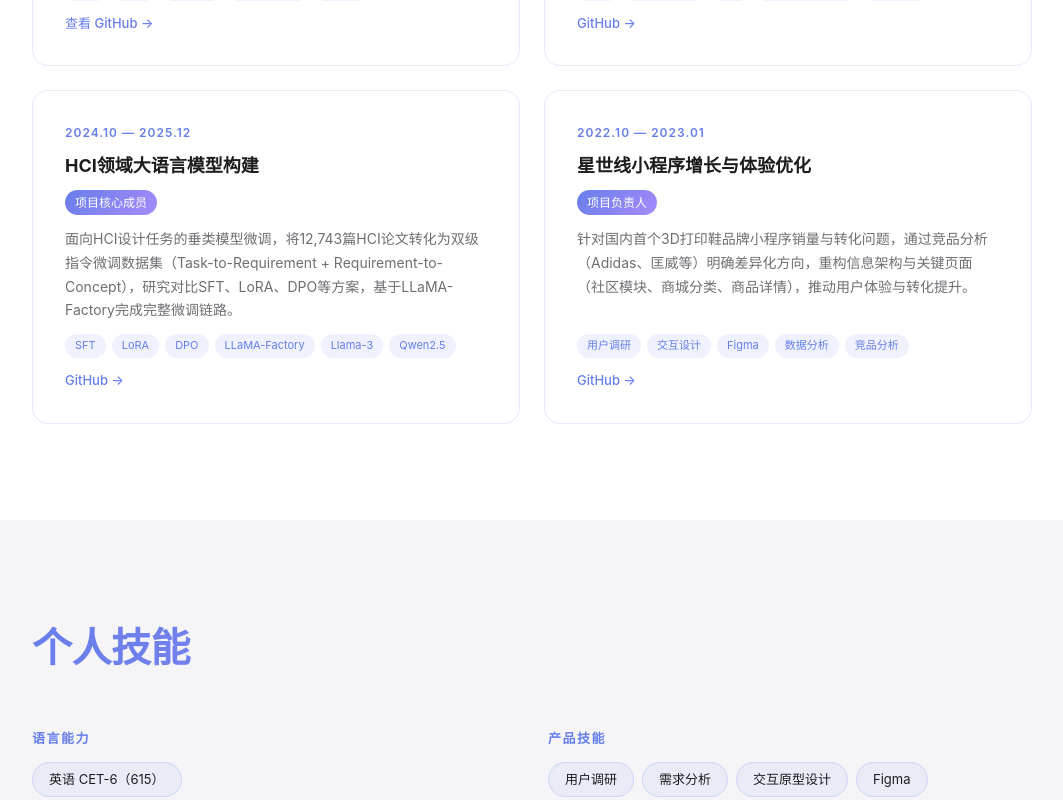
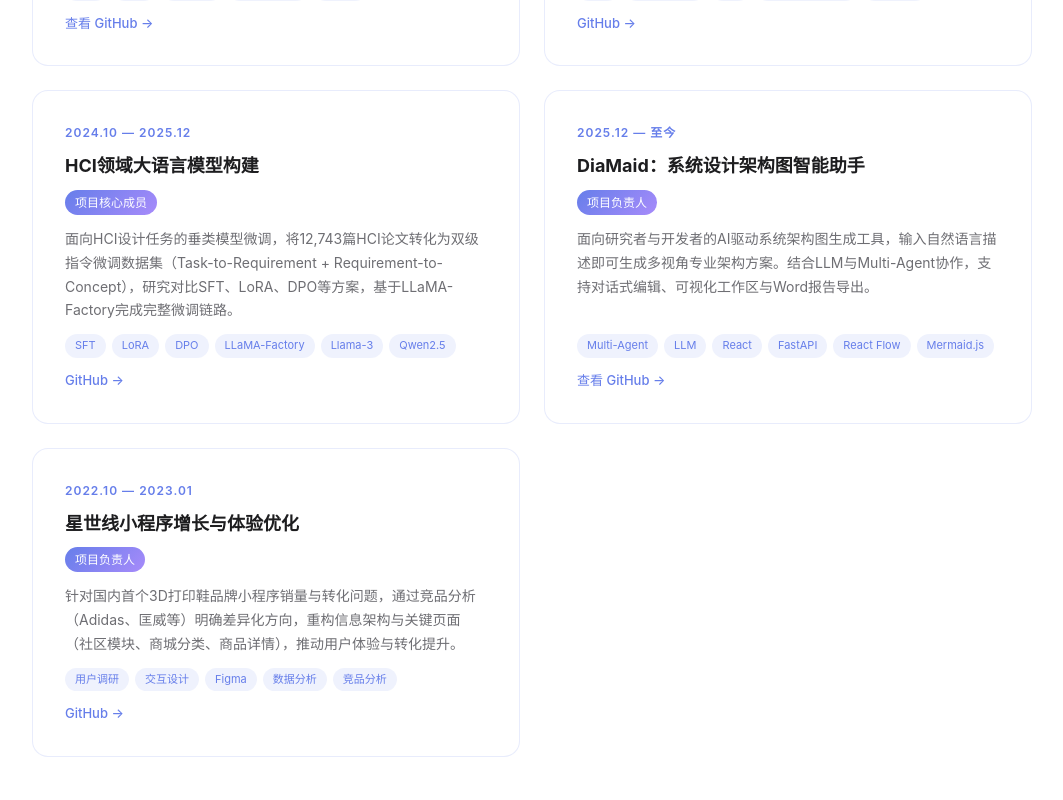
Before and after one commit to yanjieZJU/yanjieZJU.github.io, a React (Vite) app: page / in a window 1280 px wide. Shown: the part 1860-2660 px from the top of the page, without its empty margins (108-1171 px from the left). Built offline with nearby package versions, Linux system fonts and the light colour scheme.

Commit message:
feat: add DiaMaid project card

```diff
--- a/src/components/Projects.jsx
+++ b/src/components/Projects.jsx
@@ -30,6 +30,15 @@ const projects = [
     tags: ['SFT', 'LoRA', 'DPO', 'LLaMA-Factory', 'Llama-3', 'Qwen2.5'],
     link: 'https://github.com/yanjieZJU',
     linkLabel: 'GitHub →',
+  },
+  {
+    period: '2025.12 — 至今',
+    title: 'DiaMaid：系统设计架构图智能助手',
+    role: '项目负责人',
+    desc: '面向研究者与开发者的AI驱动系统架构图生成工具，输入自然语言描述即可生成多视角专业架构方案。结合LLM与Multi-Agent协作，支持对话式编辑、可视化工作区与Word报告导出。',
+    tags: ['Multi-Agent', 'LLM', 'React', 'FastAPI', 'React Flow', 'Mermaid.js'],
+    link: 'https://github.com/yanjieZJU/DiaMaid_public',
+    linkLabel: '查看 GitHub →',
   },
   {
     period: '2022.10 — 2023.01',
```
